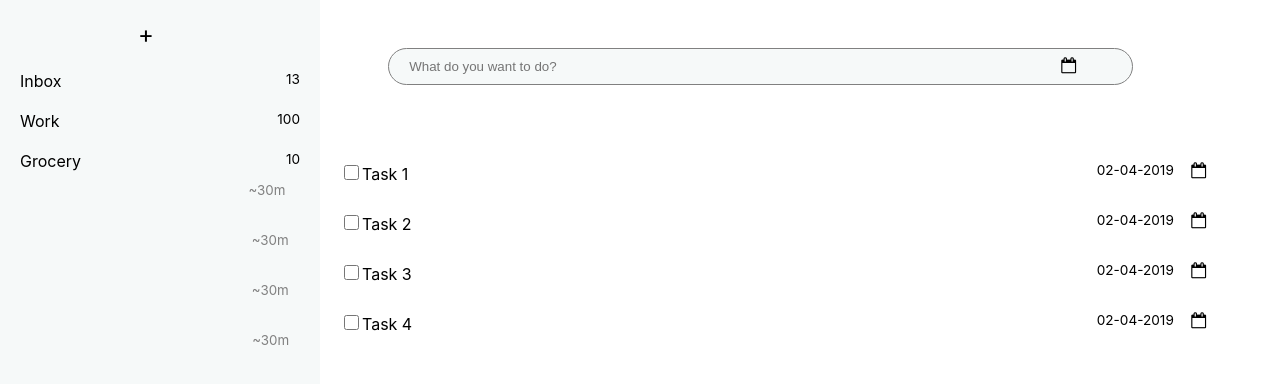
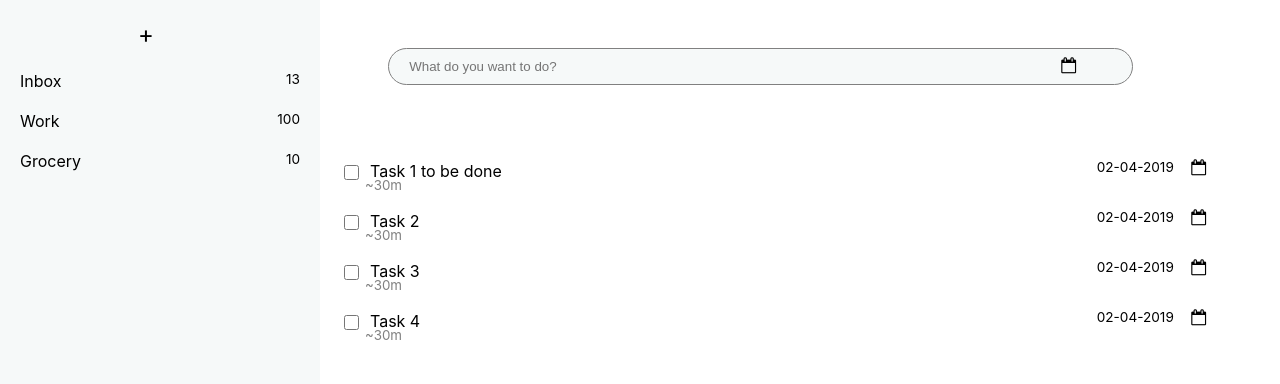
Before and after one commit to naqvijafar91/focus, a React (Create React App) app: page / in a window 1280 px wide. Shown: the top 384 px of the page. Built offline with nearby package versions, Linux system fonts and the light colour scheme.

Commit message:
We are now adding tasks, css issues fixed

```diff
--- a/src/tasks/addTask.js
+++ b/src/tasks/addTask.js
@@ -16,6 +16,7 @@ class AddTask extends Component {
     handleSubmit(event) {
         event.preventDefault();
         this.props.onNewTaskAdded(this.state.taskToBeAdded);
+        this.setState({taskToBeAdded:''});
       }
     render() {
         return(
--- a/src/tasks/taskList.css
+++ b/src/tasks/taskList.css
@@ -24,22 +24,34 @@ input[type="checkbox"]:hover{
 
 .due-date-inside-todo {
 float: right;
+position: relative;
+top: -45px;
 }
 
 .due-date-text {
     float: right;
+    position: relative;
+    top: -45px;
     margin-right: 2%;
     font-size: 0.85em;
 }
 
 .time-left-for-task {
         position: relative;
-        top: 15px;
-        left: -160px;
+        top: -30px;
+        left: 25px;
         font-size: smaller;
         color: gray;
+
 }
 
 #lists ul li {
     height: 30px;
 }
+
+.todos {
+    position: relative;
+    float: clear;
+    top: -23px;
+    left: 30px;
+}
--- a/src/tasks/taskList.js
+++ b/src/tasks/taskList.js
@@ -5,39 +5,22 @@ class TaskList extends Component {
 
     constructor(props,context) {
         super(props,context);
-        this.state = {
-            listItems : ['']
-        }
-        this.updateTaskItems = this.updateTaskItems.bind(this);
     }
-
-    updateTaskItems() {
+    render() {
         var listItems = this.props.tasks.map((taskItem) =>
         <li key={taskItem.toString()}>
           <div>
                         <input type="checkbox" name="vehicle" value="Bike" />
-                        <span class="todos">{taskItem}</span>
+                        <div class="todos">{taskItem}</div>
                         <i class="due-date-inside-todo fa fa-calendar-o"></i>
                         <span class="due-date-text">02-04-2019</span>
                         <span class="time-left-for-task">~30m</span>
             </div>
         </li>);
-        this.setState({listItems : listItems},()=>console.log('List State updated with'+this.state.listItems));
-    }
 
-    componentDidUpdate(prevProps) {
-        if(this.props.tasks!=prevProps.tasks)  {
-            this.updateTaskItems();
-        }
-
-    }
-    componentDidMount() {
-        this.updateTaskItems();
-    }
-    render() {
         return (
             <div id="lists">
-            <ul>{this.state.listItems}</ul>
+            <ul>{listItems}</ul>
         </div>
         );
     }
--- a/src/tasks/tasks.js
+++ b/src/tasks/tasks.js
@@ -9,7 +9,7 @@ class Tasks extends Component {
     constructor(props,context) {
         super(props,context);
         this.state={
-            tasks : ['Task 1','Task 2','Task 3','Task 4']
+            tasks : ['Task 1 to be done','Task 2','Task 3','Task 4']
         }
         this.onNewTaskAdded = this.onNewTaskAdded.bind(this);
     }
```
